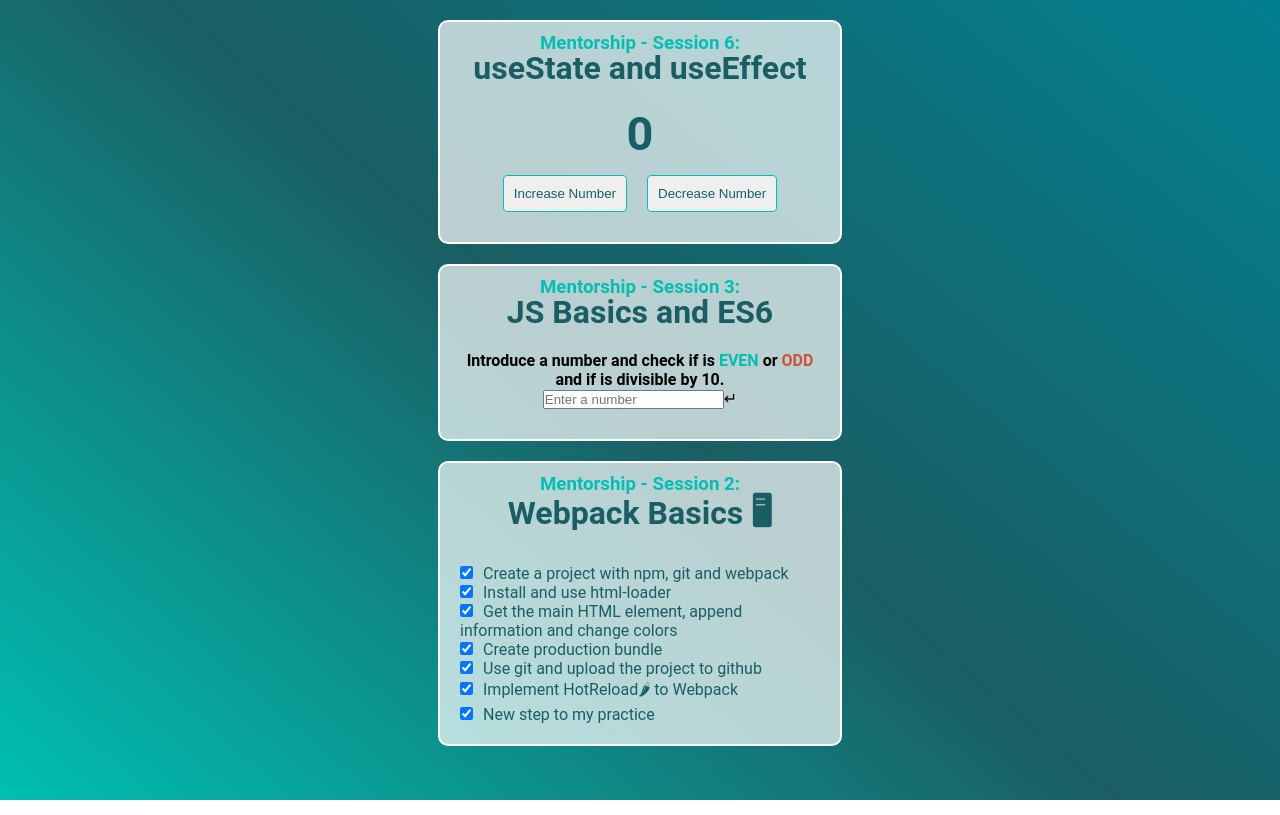
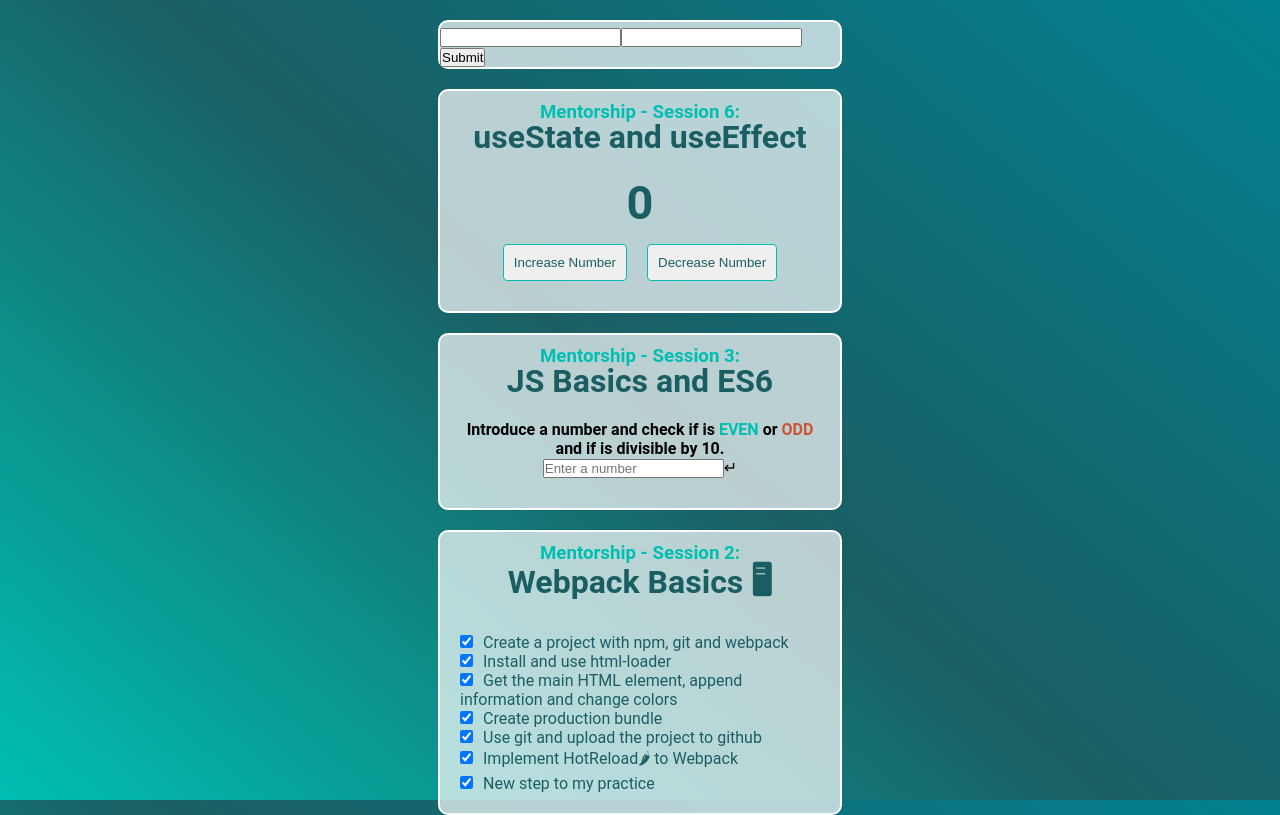
Before and after one commit to JuliNarvaez/session_4, a React (Create React App) app: page / in a window 1280 px wide. Built offline with nearby package versions, Linux system fonts and the light colour scheme.

Commit message:
Session 7: Handling events

```diff
--- a/src/App.jsx
+++ b/src/App.jsx
@@ -1,7 +1,8 @@
 import Session2 from './components/session2/Session2';
 import Session3 from './components/session3/Session3';
-import StatefulComponent from './components/statefulComponent';
+// import StatefulComponent from './components/statefulComponent';
 import NumberHandler from './components/NumberHandler/NumberHandler';
+import Form from './components/syntethicEvent';
 
 function App() {
   return (
@@ -10,6 +11,7 @@ function App() {
       <Session3 />
       {/* <StatefulComponent /> */}
       <NumberHandler></NumberHandler>
+      <Form />
     </div>
   );
 }
--- a/src/components/NumberButton/NumberButton.jsx
+++ b/src/components/NumberButton/NumberButton.jsx
@@ -1,7 +1,7 @@
-export default function NumberButton (props) {
-    return (
-    <button className= "button" onClick={props.funcType}>
-        {props.buttonName}
+export default function NumberButton({ funcType, buttonName }) {
+  return (
+    <button className="button" onClick={funcType}>
+      {buttonName}
     </button>
-    );
+  );
 }
--- a/src/components/NumberDisplay/NumberDisplay.jsx
+++ b/src/components/NumberDisplay/NumberDisplay.jsx
@@ -1,5 +1,9 @@
-export default function NumberDisplay (props) {
-    return (
-       <span className="color_number"><strong><h3>{props.number}</h3></strong></span>
-    );
+export default function NumberDisplay({ children }) {
+  return (
+    <span className="color_number">
+      <strong>
+        <h3>{children}</h3>
+      </strong>
+    </span>
+  );
 }
--- a/src/components/NumberHandler/NumberHandler.jsx
+++ b/src/components/NumberHandler/NumberHandler.jsx
@@ -1,27 +1,35 @@
-import { useState } from "react";
-import NumberButton from "../NumberButton/NumberButton";
-import NumberDisplay from "../NumberDisplay/NumberDisplay";
-import Scaffold from "../scaffold/Scaffold";
+import { useState } from 'react';
+import NumberButton from '../NumberButton/NumberButton';
+import NumberDisplay from '../NumberDisplay/NumberDisplay';
+import Scaffold from '../scaffold/Scaffold';
 
-export default function NumberHandler () {
-    const [count,setCount] = useState(0);
-    const incrementCount = () => {
-        setCount((prevNumber) => prevNumber +1)
-    }
-    const decreaseCount = () => {
-        setCount((prevNumber) => prevNumber <=0 ? prevNumber = 0 : prevNumber -1)
-    }
+export default function NumberHandler() {
+  const [count, setCount] = useState(0);
+  // const [specialObject, setSpecialObject] = useState({ key1: 'hello' });
 
-    return (
-        <Scaffold subTitle="Mentorship - Session 6:" mainTitle="useState and useEffect">
-            <div className="main_container--center">
-                <NumberDisplay number={count} >
-                </NumberDisplay>
-                <NumberButton buttonName='Increase Number' funcType={incrementCount}>
-                </NumberButton>
-                <NumberButton buttonName='Decrease Number' funcType={decreaseCount}>
-                </NumberButton>
-            </div>
-        </Scaffold>
-    )
+  // const modifyObject = () =>
+  //   setSpecialObject((prevObject) => {
+  //     return { ...prevObject, key2: 'world' };
+  //   });
+  const incrementCount = (e) => {
+    console.log(e);
+    setCount((prevNumber) => prevNumber + 1);
+  };
+
+  const decreaseCount = (e) => {
+    setCount((prevNumber) => (prevNumber <= 0 ? 0 : prevNumber - 1));
+  };
+
+  return (
+    <Scaffold
+      subTitle="Mentorship - Session 6:"
+      mainTitle="useState and useEffect"
+    >
+      <div className="main_container--center">
+        <NumberDisplay>{count}</NumberDisplay>
+        <NumberButton buttonName="Increase Number" funcType={incrementCount} />
+        <NumberButton buttonName="Decrease Number" funcType={decreaseCount} />
+      </div>
+    </Scaffold>
+  );
 }
--- /dev/null
+++ b/src/components/syntethicEvent/index.jsx
@@ -0,0 +1,55 @@
+import { useState } from 'react';
+import Scaffold from '../scaffold/Scaffold';
+
+export default function Form() {
+  // const [value, setValue] = useState('');
+  // const [value2, setValue2] = useState('');
+
+  // const handleChange = (event) => {
+  //   // console.log('input', event);
+  //   const { value: inputValue } = event.target;
+
+  //   setValue(inputValue);
+  // };
+
+  // const handleChange2 = (event) => {
+  //   const { value: inputValue } = event.target;
+
+  //   setValue2(inputValue);
+  // };
+  const [values, setValues] = useState({
+    input1: '',
+    input2: '',
+  });
+
+  const handleChange = (e) => {
+    const { name, value } = e.target;
+    setValues((prevValues) => ({ ...prevValues, [name]: value }));
+  };
+
+  return (
+    <Scaffold>
+      <form
+        onSubmit={(event) => {
+          event.preventDefault();
+          console.log(event);
+          console.log('value in form', values);
+        }}
+      >
+        <input
+          type="text"
+          name="input1"
+          value={values.input1}
+          onChange={handleChange}
+        />
+        <input
+          type="text"
+          name="input2"
+          value={values.input2}
+          onChange={handleChange}
+        />
+        <button type="submit">Submit</button>
+      </form>
+    </Scaffold>
+  );
+}
```
